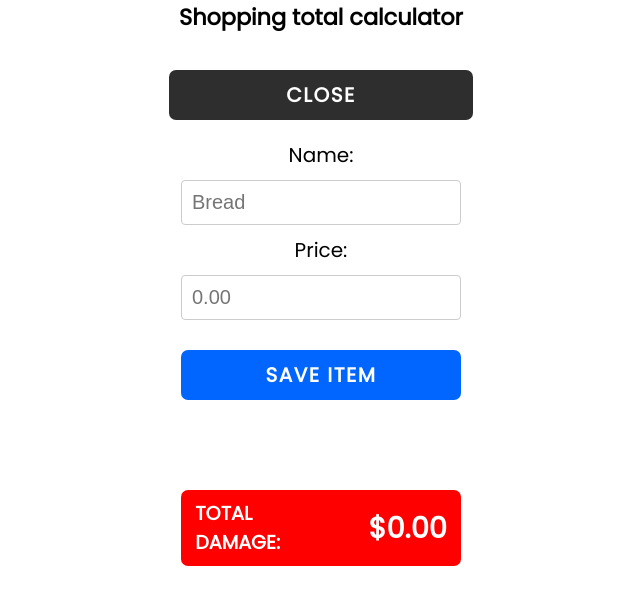
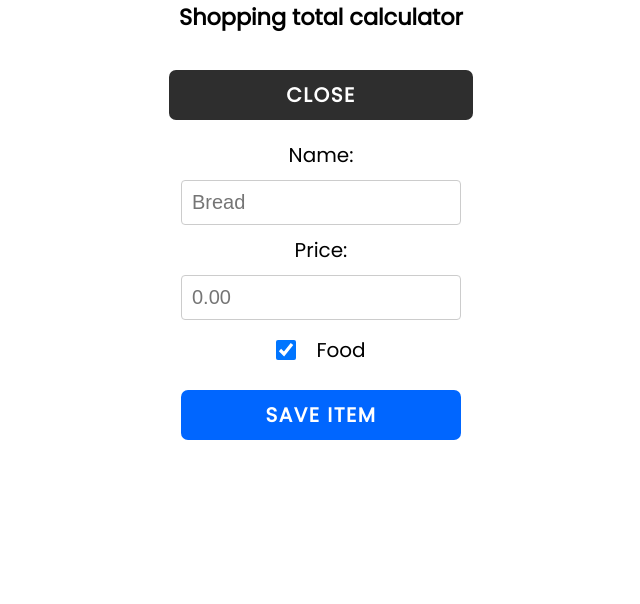
Before and after one commit to caltman24/shopping-total-calculator, a Vue app: page / in a window 1280 px wide. Both pictures are taken after a click on the button "ADD ITEM". Shown: the top 604 px of the page, without its empty margins (319-959 px from the left). Built offline with nearby package versions, Linux system fonts and the light colour scheme.

Commit message:
remove item on dblclick and removed tax on food

```diff
--- a/package.json
+++ b/package.json
@@ -8,6 +8,7 @@
     "lint": "eslint . --ext .vue,.js,.jsx,.cjs,.mjs --fix --ignore-path .gitignore"
   },
   "dependencies": {
+    "uuid": "^8.3.2",
     "vue": "^3.2.37",
     "vue-currency-input": "^3.0.0"
   },
--- a/src/App.vue
+++ b/src/App.vue
@@ -7,18 +7,23 @@
     :menuOpen="menuOpen"
     :items="items"
   />
-  <ItemList :items="items" />
-  <footer>
-    <div class="total-result">
-      Total Damage:
-      <h2>${{ totalPrice }}</h2>
-    </div>
-  </footer>
+  <ItemList :items="items" v-show="!menuOpen" @remove-item="deleteItem" />
+  <Transition name="fade">
+    <TotalPrice
+      :totalPrice="totalPrice"
+      :totalTax="totalTax"
+      :subtotal="subtotal"
+      v-show="items.length > 0"
+    />
+  </Transition>
 </template>
 
 <script>
 import HeaderToggle from "./components/HeaderToggle.vue";
 import ItemList from "./components/ItemList.vue";
+import TotalPrice from "./components/TotalPrice.vue";
+import { v4 as uuidv4 } from "uuid";
+
 export default {
   name: "App",
   data() {
@@ -34,7 +39,18 @@ export default {
       this.menuOpen = !this.menuOpen;
     },
     addItem(newItem) {
-      this.items = [...this.items, newItem];
+      const itemWithId = {
+        id: uuidv4(),
+        ...newItem,
+      };
+      this.items = [...this.items, itemWithId];
+      localStorage.setItem("items", JSON.stringify(this.items));
+      setTimeout(() => {
+        this.setScroll();
+      }, 100);
+    },
+    deleteItem(id) {
+      this.items = this.items.filter((item) => item.id !== id);
       localStorage.setItem("items", JSON.stringify(this.items));
       setTimeout(() => {
         this.setScroll();
@@ -54,21 +70,32 @@ export default {
     },
   },
   mounted() {
-    this.setScroll();
     if (localStorage.items) {
       this.items = JSON.parse(localStorage.items);
     } else {
       localStorage.items = JSON.stringify(this?.items);
     }
+    setTimeout(() => {
+      this.setScroll();
+    }, 1);
   },
   computed: {
+    subtotal() {
+      return this.items.reduce((acc, item) => {
+        return acc + item.price;
+      }, 0);
+    },
+    totalTax() {
+      const nonFoods = this.items.filter((item) => !item.isFood);
+      const nonFoodTotal = nonFoods.reduce((acc, curr) => acc + curr.price, 0);
+
+      const tax = nonFoodTotal * this.taxAmount;
+      return tax;
+    },
     totalPrice() {
-      const subTotal = this.items.reduce((acc, curr) => acc + curr.price, 0);
-      const tax = subTotal * this.taxAmount;
-      const total = subTotal + tax;
-      return total.toFixed(2);
+      return (this.subtotal + this.totalTax).toFixed(2);
     },
   },
-  components: { HeaderToggle, ItemList },
+  components: { HeaderToggle, ItemList, TotalPrice },
 };
 </script>
--- a/src/assets/main.css
+++ b/src/assets/main.css
@@ -121,13 +121,14 @@ main {
   background: rgba(85, 85, 85, 0.477);
 }
 
-
 .fade-item-list {
   height: 50px;
   position: absolute;
   display: inline-block;
   z-index: 9999;
   width: 100%;
+  user-select: none;
+  pointer-events: none;
 }
 
 .fade-item-list.top {
@@ -164,6 +165,9 @@ main {
   gap: 2em;
   margin-top: 2em;
   width: 100%;
+  box-shadow: 0 0.5em 0.5em rgba(0, 0, 0, 0.3);
+  border-radius: 7px;
+  padding: 0.25em 0.5em;
 }
 
 .item-row:first-of-type {
@@ -171,7 +175,7 @@ main {
 }
 
 .item-desc {
-  background-color: #8000ff;
+  background-color: #4b0095;
   color: #fff;
   width: fit-content;
   min-width: 8em;
@@ -180,25 +184,51 @@ main {
   letter-spacing: 0.75px;
 }
 
+.item-desc.food {
+  background-color: #8000ff;
+}
+
 .item-desc-price,
 .item-acc {
   letter-spacing: 1.5px;
 }
 
+footer {
+  width: 25em;
+  max-width: 65%;
+}
+
 .total-result {
-  font-size: 1.2rem;
+  font-size: 1.1rem;
   display: flex;
-  justify-content: center;
-  align-items: center;
-  gap: 3em;
+  flex-direction: column;
+  align-items: flex-end;
+  text-align: right;
+  gap: 0.5em;
   text-transform: uppercase;
   font-weight: 600;
   width: fit-content;
-  max-width: 90%;
-  margin-inline: auto;
+  margin-left: auto;
   border-radius: 7px;
-  padding: 0.45em 0.75em;
-  background-color: #ff0000;
-  color: #fff;
+  padding: 1em 1em 1em 1.5em;
+  background-color: #b0abab36;
+  box-shadow: 0 0.5em 1em rgba(0, 0, 0, 0.2);
   margin-top: 2em;
 }
+
+.total-row {
+  display: flex;
+  flex-direction: row;
+  align-items: center;
+  justify-content: space-between;
+  gap: 2.5em;
+  width: 100%;
+}
+
+.total-result h2 {
+  color: rgb(12, 12, 12);
+}
+
+.total-dmg {
+  color: red;
+}
--- a/src/components/HeaderToggle.vue
+++ b/src/components/HeaderToggle.vue
@@ -20,7 +20,13 @@
           step="0.01"
           placeholder="0.00"
           v-model.number="price"
+          required
         />
+        <span>
+          <input type="checkbox" name="" id="is-food" v-model="isFood" />
+          <label for="is-food">Food</label>
+        </span>
+
         <button @click.prevent="saveItem" type="submit" class="btn">
           Save Item
         </button>
@@ -50,6 +56,7 @@ export default {
     return {
       name: "",
       price: null,
+      isFood: true,
     };
   },
   emits: ["toggle-menu", "new-item", "clear-items"],
@@ -58,13 +65,16 @@ export default {
       this.$emit("toggle-menu");
     },
     saveItem() {
+      if (!this.price) return;
       const newItem = {
         name: this.name,
         price: this.price,
+        isFood: this.isFood,
       };
       this.$emit("new-item", newItem);
       this.name = "";
       this.price = null;
+      this.isFood = true;
     },
     clearItems() {
       this.$emit("clear-items");
@@ -100,6 +110,17 @@ input {
   font-size: 20px;
 }
 
+span {
+  display: flex;
+  align-items: center;
+}
+
+#is-food {
+  width: 20px;
+  height: 20px;
+  margin-right: 1em;
+}
+
 label {
   font-size: 20px;
 }
--- a/src/components/ItemList.vue
+++ b/src/components/ItemList.vue
@@ -3,13 +3,20 @@
     <div class="fade-item-list top"></div>
     <div class="item-list-container">
       <div class="item-list">
-        <div class="item-row" v-for="(item, i) in items" :key="item.id">
-          <div class="item-desc">
-            <p class="item-desc-name">{{ item.name || "" }}</p>
-            <h3 class="item-desc-price">${{ item.price.toFixed(2) }}</h3>
+        <transition-group name="list">
+          <div
+            class="item-row"
+            v-for="(item, i) in items"
+            :key="item.id"
+            @dblclick="removeItem(item)"
+          >
+            <div class="item-desc" :class="item.isFood ? 'food' : ''">
+              <p class="item-desc-name">{{ item.name || "" }}</p>
+              <h3 class="item-desc-price">${{ item.price.toFixed(2) }}</h3>
+            </div>
+            <h2 class="item-acc">${{ accumPrice[i].toFixed(2) }}</h2>
           </div>
-          <h2 class="item-acc">${{ accumPrice[i].toFixed(2) }}</h2>
-        </div>
+        </transition-group>
       </div>
     </div>
     <div class="fade-item-list bottom"></div>
@@ -21,6 +28,12 @@ export default {
   name: "ItemList",
   props: {
     items: Array,
+  },
+  emits: ["remove-item"],
+  methods: {
+    removeItem(item) {
+      this.$emit("remove-item", item.id);
+    },
   },
   computed: {
     accumPrice() {
@@ -39,4 +52,23 @@ export default {
 };
 </script>
 
-<style scoped></style>
+<style scoped>
+.list-enter-active,
+.list-leave-active {
+  transition: all 0.5s ease;
+}
+
+.list-leave-active {
+  opacity: 0;
+  position: absolute;
+}
+
+.list-enter-from {
+  opacity: 0;
+}
+
+.list-leave-to /* .list-leave-active below version 2.1.8 */ {
+  opacity: 0;
+  transform: translateY(30px);
+}
+</style>
--- /dev/null
+++ b/src/components/TotalPrice.vue
@@ -0,0 +1,33 @@
+<template>
+  <footer>
+    <div class="total-result">
+      <div class="total-row">
+        <div class="total-sub">
+          subtotal:
+          <h2>${{ subtotal.toFixed(2) }}</h2>
+        </div>
+        <div class="total-tax">
+          tax:
+          <h2>${{ totalTax.toFixed(2) }}</h2>
+        </div>
+      </div>
+      <div class="total-dmg">
+        Total Damage:
+        <h2>${{ totalPrice }}</h2>
+      </div>
+    </div>
+  </footer>
+</template>
+
+<script>
+export default {
+  name: "TotalPrice",
+  props: {
+    totalPrice: String,
+    subtotal: Number,
+    totalTax: Number,
+  },
+};
+</script>
+
+<style scoped></style>
```
Also changed, not shown: 1 other file (tests, documents, lock files or other folders).
